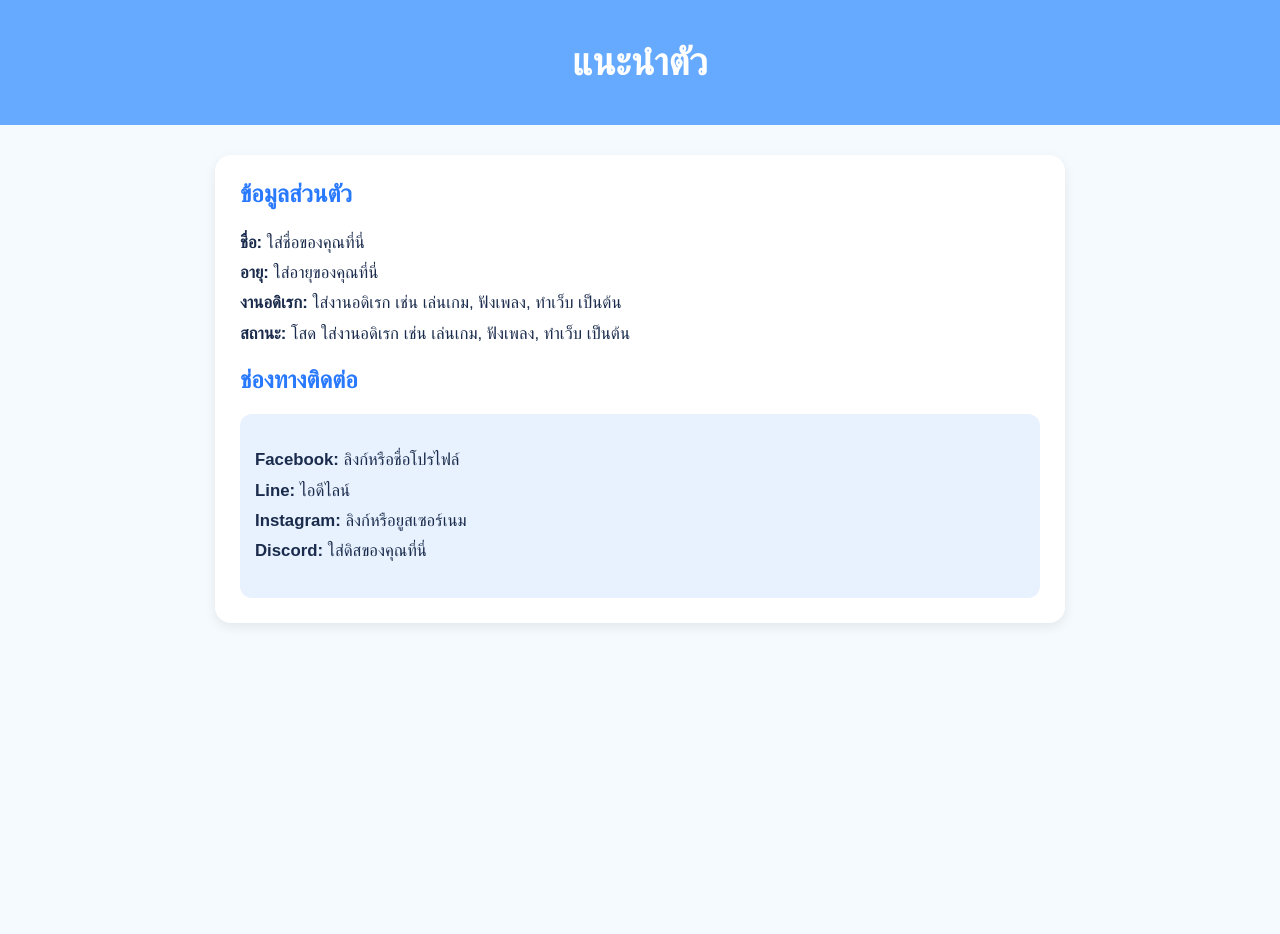
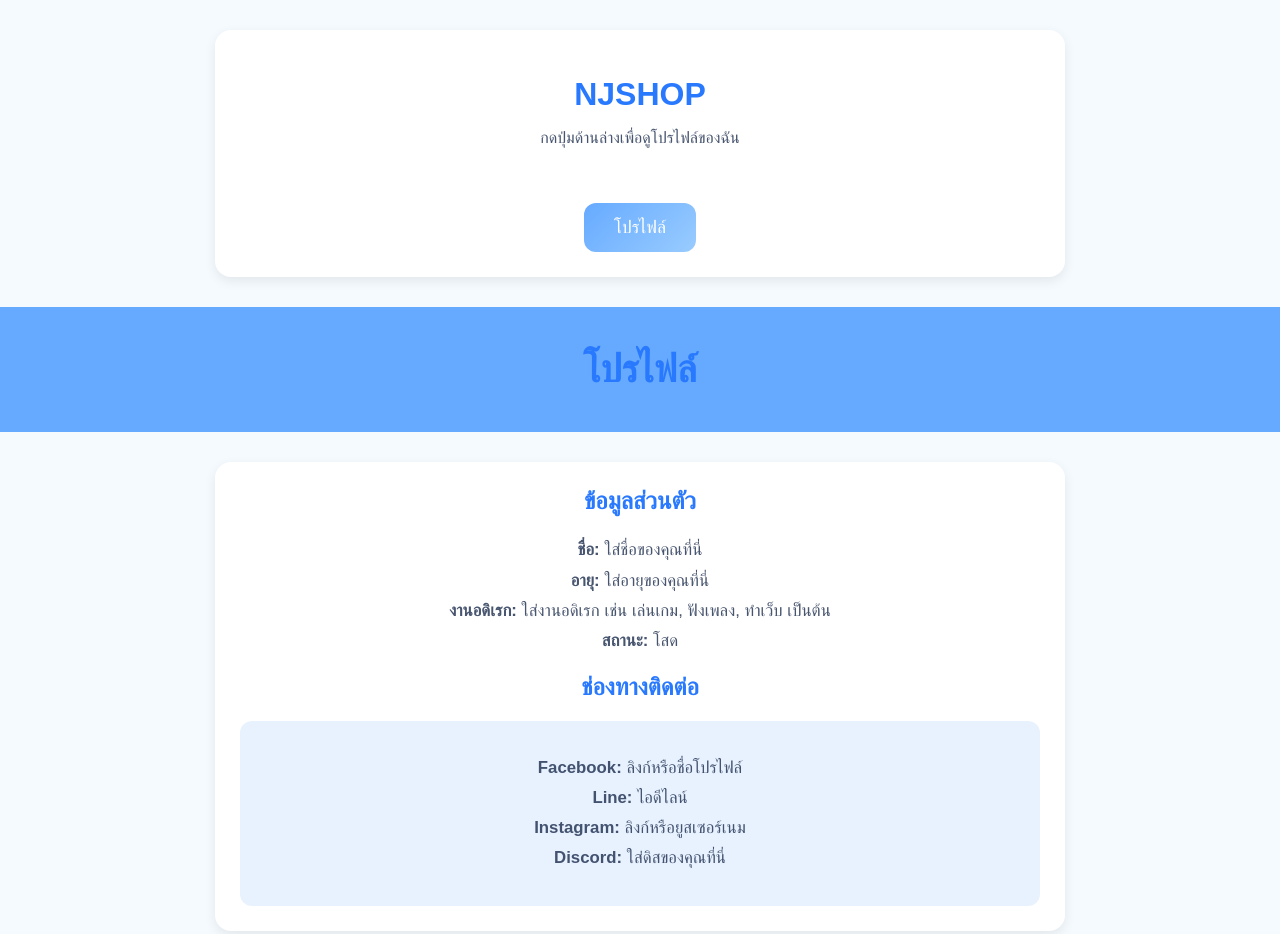
Before and after one commit to Nwropp/Reading-website, a plain HTML site: page index.html in a window 1280 px wide. Before the commit the page ends 800 px from the top, so only its background shows below. Drawn offline with Linux system fonts and the light colour scheme.

Commit message:
Update index.html

```diff
--- a/index.html
+++ b/index.html
@@ -1,4 +1,54 @@
-<!DOCTYPE html><html lang="th">
+<!-- index.html --><!DOCTYPE html><html lang="th">
+<head>
+  <meta charset="UTF-8" />
+  <meta name="viewport" content="width=device-width, initial-scale=1.0" />
+  <title>โปรไฟล์</title>
+  <style>
+    body {
+      margin: 0;
+      padding: 0;
+      background: #f2f4f8;
+      font-family: Arial, sans-serif;
+      text-align: center;
+      color: #333;
+    }
+    .container {
+      margin-top: 120px;
+    }
+    h1 {
+      font-size: 2rem;
+      margin-bottom: 10px;
+      color: #2979ff;
+    }
+    p {
+      font-size: 1rem;
+      opacity: 0.8;
+    }
+    .btn {
+      display: inline-block;
+      margin-top: 40px;
+      padding: 14px 30px;
+      font-size: 1.1rem;
+      text-decoration: none;
+      background: linear-gradient(135deg, #66aaff, #99ccff);
+      color: white;
+      border-radius: 12px;
+      transition: 0.25s;
+    }
+    .btn:hover {
+      transform: scale(1.05);
+      opacity: 0.9;
+    }
+  </style>
+</head>
+<body>
+  <div class="container">
+    <h1>NJSHOP</h1>
+    <p>กดปุ่มด้านล่างเพื่อดูโปรไฟล์ของฉัน</p>
+    <a href="about.html" class="btn">โปรไฟล์</a>
+  </div>
+</body>
+</html><!-- about.html --><!DOCTYPE html><html lang="th">
 <head>
   <meta charset="UTF-8" />
   <meta name="viewport" content="width=device-width, initial-scale=1.0" />
@@ -47,19 +97,21 @@
 </head>
 <body>
   <div class="header">
-    <h1>แนะนำตัว</h1>
+    <h1>โปรไฟล์</h1>
   </div>  <div class="container">
     <h2>ข้อมูลส่วนตัว</h2>
     <p class="info">
       <strong>ชื่อ:</strong> ใส่ชื่อของคุณที่นี่<br>
       <strong>อายุ:</strong> ใส่อายุของคุณที่นี่<br>
-      <strong>งานอดิเรก:</strong> ใส่งานอดิเรก เช่น เล่นเกม, ฟังเพลง, ทำเว็บ เป็นต้น<br>      <strong>สถานะ:</strong> โสด</strong> ใส่งานอดิเรก เช่น เล่นเกม, ฟังเพลง, ทำเว็บ เป็นต้น
+      <strong>งานอดิเรก:</strong> ใส่งานอดิเรก เช่น เล่นเกม, ฟังเพลง, ทำเว็บ เป็นต้น<br>
+      <strong>สถานะ:</strong> โสด
     </p><h2>ช่องทางติดต่อ</h2>
 <div class="contact-box">
   <p class="info">
     <strong>Facebook:</strong> ลิงก์หรือชื่อโปรไฟล์<br>
     <strong>Line:</strong> ไอดีไลน์<br>
-    <strong>Instagram:</strong> ลิงก์หรือยูสเซอร์เนม<br>        <strong>Discord:</strong> ใส่ดิสของคุณที่นี่<br>
+    <strong>Instagram:</strong> ลิงก์หรือยูสเซอร์เนม<br>
+    <strong>Discord:</strong> ใส่ดิสของคุณที่นี่
   </p>
 </div>
 
```
